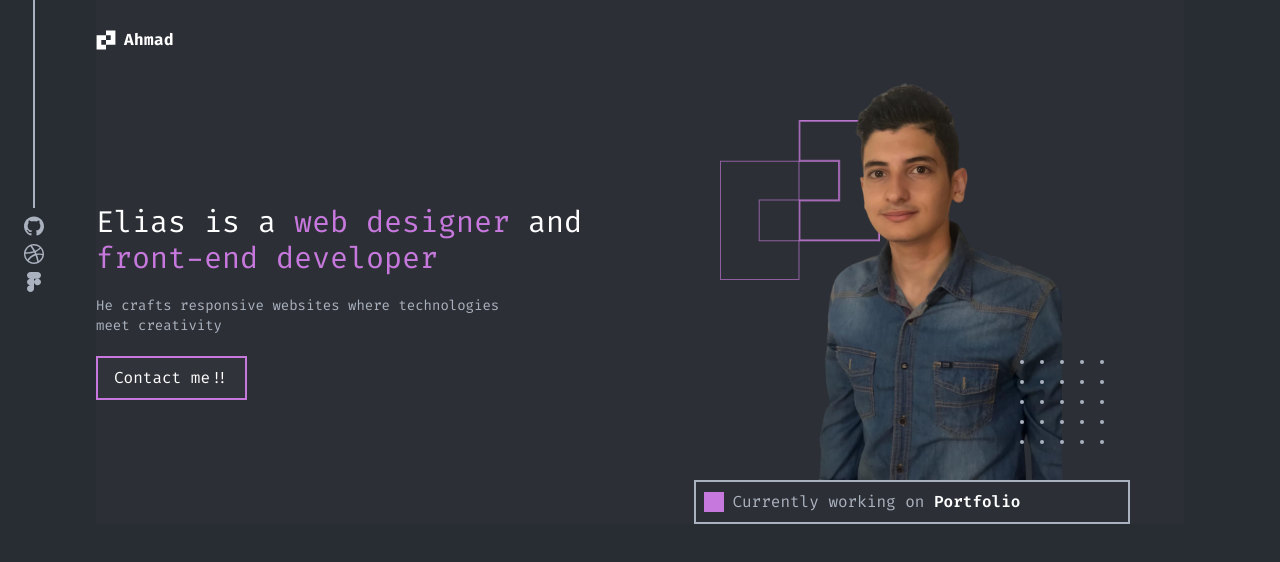
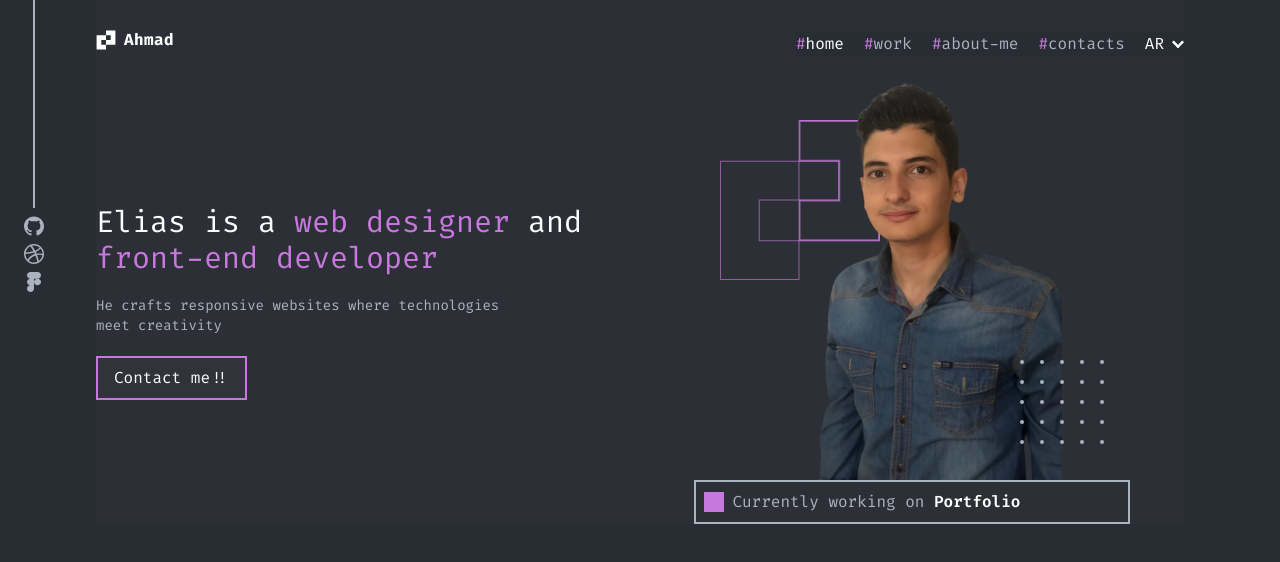
Before and after one commit to ahmadnourldin1/portfolio, a Next.js app: page / in a window 1280 px wide. Shown: the top 562 px of the page. Built offline with nearby package versions, Linux system fonts and the light colour scheme.

Commit message:
fix: the navbar disappearing in the full sized window.

```diff
--- a/components/common/Navbar/Links/index.tsx
+++ b/components/common/Navbar/Links/index.tsx
@@ -3,6 +3,7 @@ import { linksMap } from '@/types/mapping/navbar-links-map';
 import cn from '@/utils/cn';
 import { usePathname } from 'next/navigation'
 import LanguageSwitch from './LanguageSwitch';
+import { useBreakpoint } from '@/components/hooks/use-breakpoint';
 
 interface props{
   setIsNavbarOpen: React.Dispatch<React.SetStateAction<boolean>>
@@ -11,11 +12,12 @@ interface props{
 
 const Links: React.FC<props> = ({ setIsNavbarOpen, isNavbarOpen }) => {
   const pathname = usePathname();
+  const {isMobile} = useBreakpoint();
 
   console.log(pathname);
 
   return (
-    <ul className={cn('md:flex-row md:top-1 md:relative md:w-auto md:h-auto md:items-center md:justify-center w-full flex flex-col fixed left-0 top-16 h-full bg-background gap-5 justify-start items-start pt-16 md:pt-0 pl-5 md:pl-0', { 'hidden': !isNavbarOpen })}>
+    <ul className={cn('md:flex-row md:top-1 md:relative md:w-auto md:h-auto md:items-center md:justify-center w-full flex flex-col fixed left-0 top-16 h-full bg-background gap-5 justify-start items-start pt-16 md:pt-0 pl-5 md:pl-0', { 'hidden': !isNavbarOpen && isMobile })}>
       {Object.values(linksMap).map((item) => {
         const { name, link } = item;
 
```
